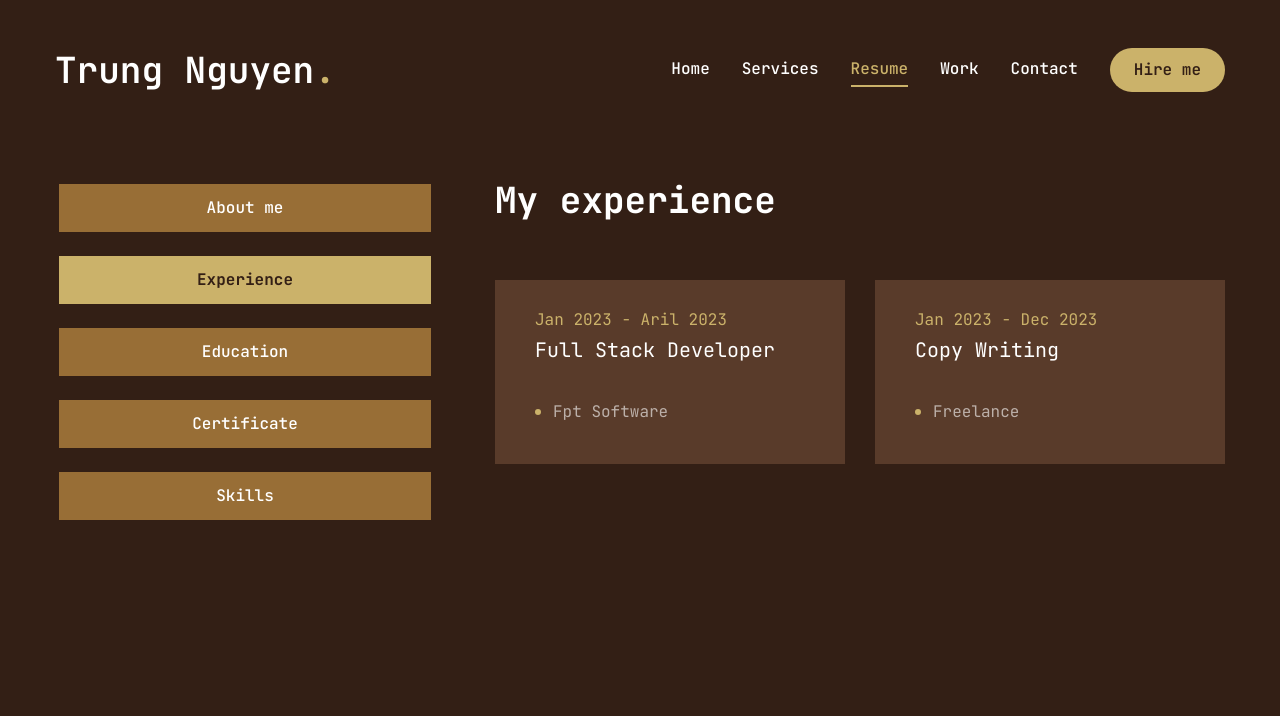
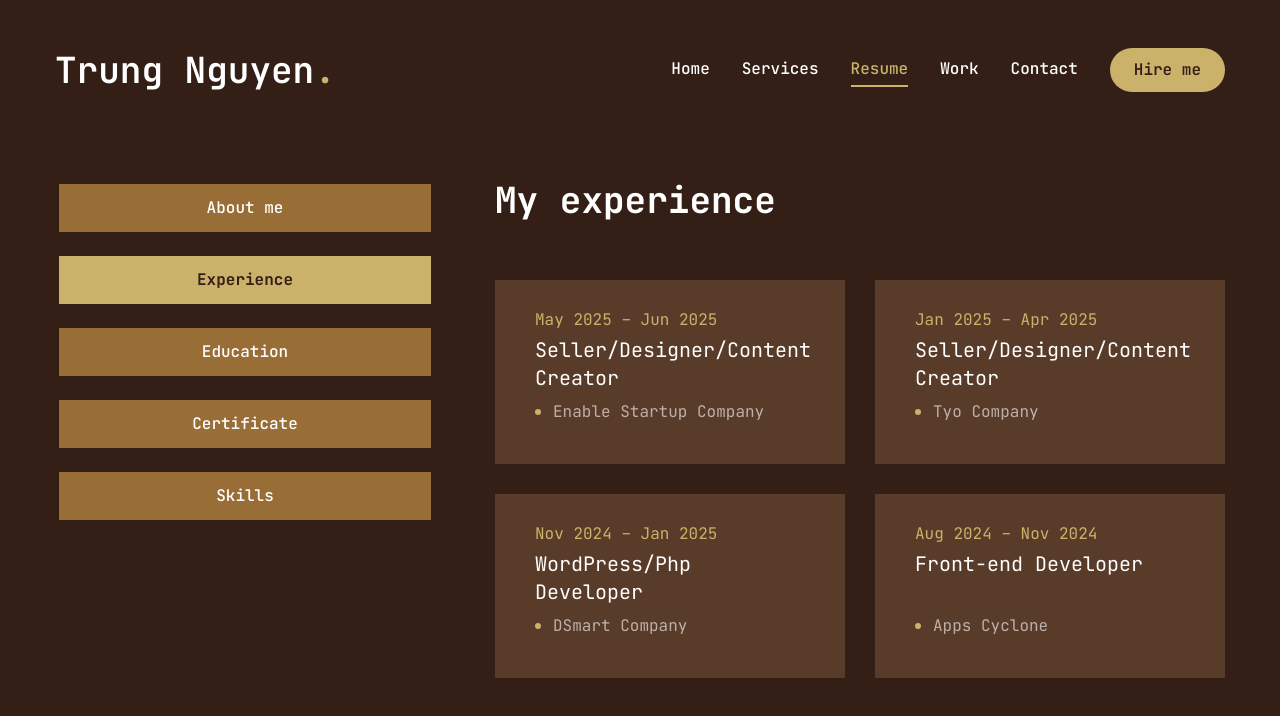
Before and after one commit to TrungNguyen1811/portfolio, a Next.js app: page /resume in a window 1280 px wide. Shown: the top 716 px of the page. Built offline with nearby package versions, Linux system fonts and the light colour scheme.

Commit message:
refactor: add new project

```diff
--- a/app/resume/page.tsx
+++ b/app/resume/page.tsx
@@ -57,6 +57,26 @@ const experience = {
   title: "My experience",
   description: "",
   items: [
+    {
+      company: "Enable Startup Company",
+      position: "Seller/Designer/Content Creator",
+      duration: "May 2025 – Jun 2025",
+    },
+    {
+      company: "Tyo Company",
+      position: "Seller/Designer/Content Creator",
+      duration: "Jan 2025 – Apr 2025",
+    },
+    {
+      company: "DSmart Company",
+      position: "WordPress/Php Developer",
+      duration: "Nov 2024 – Jan 2025",
+    },
+    {
+      company: "Apps Cyclone",
+      position: "Front-end Developer",
+      duration: "Aug 2024 – Nov 2024",
+    },
     {
       company: "Fpt Software",
       position: "Full Stack Developer",
--- a/app/work/page.tsx
+++ b/app/work/page.tsx
@@ -19,6 +19,26 @@ const projects = [
   {
     num: "01",
     category: "Front-end",
+    title: "Ticket System",
+    description:
+      "Built a web-based ticket management system to handle client requests, assign tasks, and track issue resolution.",
+    stack: [
+      { name: "Html/css" },
+      { name: "Tailwindcss" },
+      { name: "Shadcn/ui" },
+      { name: "Lexical" },
+      { name: "React" },
+      { name: "Typescript" },
+      { name: "Pusher" },
+      { name: "Auth0,..." },
+    ],
+    image: "/asset/ticket-system.png",
+    live: "https://tasketES.vercel.app/",
+    github: "https://github.com/TrungNguyen1811/ticket-system",
+  },
+  {
+    num: "02",
+    category: "Front-end",
     title: "BConnect Website",
     description:
       "Building a web-based platform to socialize, exchange, buy and sell books for the book-loving community.",
@@ -36,7 +56,7 @@ const projects = [
     github: "https://github.com/TrungNguyen1811/b-connect",
   },
   {
-    num: "02",
+    num: "03",
     category: "Front-end",
     title: "BRental Website",
     description:
@@ -55,7 +75,7 @@ const projects = [
     github: "https://github.com/blackmouse572/book-rent",
   },
   {
-    num: "03",
+    num: "04",
     category: "Front-end",
     title: "Messenger Clone",
     description:
@@ -75,7 +95,7 @@ const projects = [
     github: "https://github.com/TrungNguyen1811/messenger-clone",
   },
   {
-    num: "04",
+    num: "05",
     category: "Front-end",
     title: "NextJs Dashboard",
     description: "Building a simplified version of the financial dashboard.",
@@ -92,7 +112,7 @@ const projects = [
     github: "https://github.com/TrungNguyen1811/NextJsDashboard",
   },
   {
-    num: "05",
+    num: "06",
     category: "Front-end",
     title: "Portfolio",
     description:
@@ -112,7 +132,7 @@ const projects = [
     github: "https://github.com/TrungNguyen1811/portfolio",
   },
   {
-    num: "06",
+    num: "07",
     category: "Full-stack",
     title: "Charity",
     description: "Charity.",
@@ -122,7 +142,7 @@ const projects = [
     github: "",
   },
   {
-    num: "07",
+    num: "08",
     category: "Full-stack",
     title: "E-learning",
     description: "E-learning.",
--- a/components/Stats.tsx
+++ b/components/Stats.tsx
@@ -9,7 +9,7 @@ const Stats = () => {
       text: "Years of experience",
     },
     {
-      num: 6,
+      num: 8,
       text: "Projects completed",
     },
     {
@@ -17,7 +17,7 @@ const Stats = () => {
       text: "Technologies mastered",
     },
     {
-      num: 400,
+      num: 500,
       text: "Code commits",
     },
   ];
```
Also changed, not shown: 1 other file (tests, documents, lock files or other folders).
